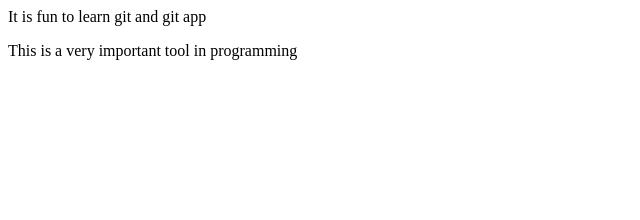
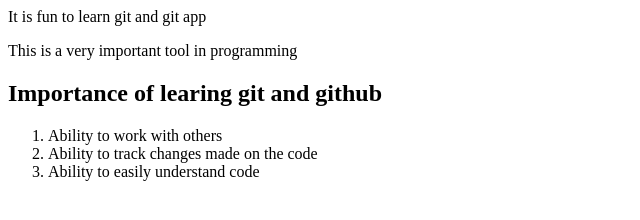
Before and after one commit to Chemoimark2468/demo-repo2, a plain HTML site: page index.html in a window 1280 px wide. Shown: the whole page, without its empty margins (0-640 px from the left). Drawn offline with Linux system fonts and the light colour scheme.

Commit message:
added text on index.html file

```diff
--- a/index.html
+++ b/index.html
@@ -8,5 +8,13 @@
 <body>
     <hi>It is fun to learn git and git app</hi>
     <p>This is a very important tool in programming</p>
+
+    <h2>Importance of learing git and github</h2>
+    <ol>
+        <li>Ability to work with others</li>
+        <li>Ability to track changes made on the code</track></li>
+        <li>Ability to easily understand code</li>
+
+    </ol>
 </body>
 </html>
```
